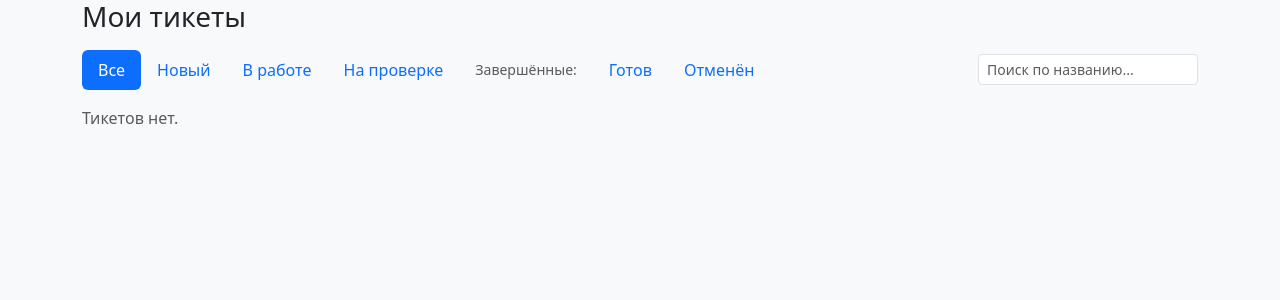
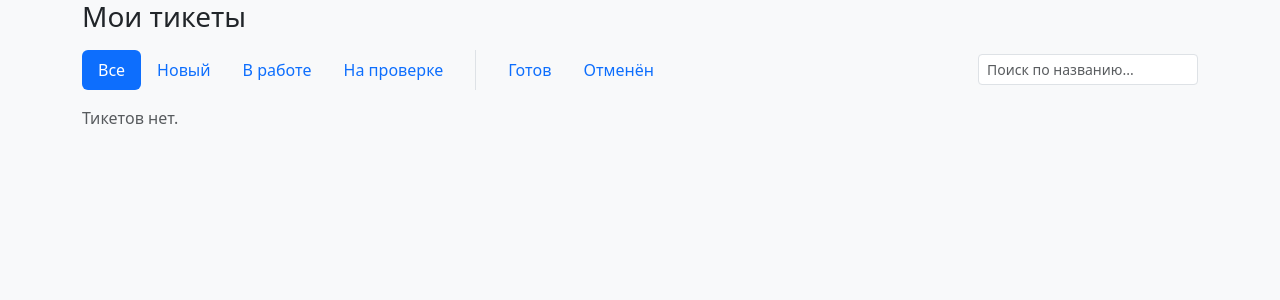
Before and after one commit to Almaziko/gemticket, a Flask app: template app/templates/admin/dashboard.html in a window 1280 px wide. Shown: the top 300 px of the page. Run offline with Flask 3, Linux system fonts and the light colour scheme; the template is opened without the code that fills it: values that come from a table or form of the project are taken from there, others are empty; data comes from the database, SQL or seed files in the repository; parts of the project's set-up code (start-up, migrations or seed data) failed here and were passed over.

Commit message:
Убрать текстовый лейбл "Завершённые:" у табов фильтра
Разделение уже очевидно из подзаголовков таблиц ниже; вместо текста —
просто вертикальный разделитель между двумя группами табов.

Co-Authored-By: Claude Sonnet 5 <noreply@anthropic.com>

```diff
--- a/app/templates/admin/dashboard.html
+++ b/app/templates/admin/dashboard.html
@@ -40,8 +40,7 @@
         </ul>
         {% set final_statuses = statuses|selectattr('is_final')|list %}
         {% if final_statuses %}
-        <span class="text-muted small">Завершённые:</span>
-        <ul class="nav nav-pills mb-0">
+        <ul class="nav nav-pills mb-0 border-start ps-3">
             {% for s in final_statuses %}
             <li class="nav-item"><a class="nav-link {% if status_filter == s.id %}active{% endif %}" href="{{ url_for('admin.dashboard', status=s.id, q=search) }}">{{ s.name }}</a></li>
             {% endfor %}
--- a/app/templates/client/tickets_list.html
+++ b/app/templates/client/tickets_list.html
@@ -45,8 +45,7 @@
         </ul>
         {% set final_statuses = statuses|selectattr('is_final')|list %}
         {% if final_statuses %}
-        <span class="text-muted small">Завершённые:</span>
-        <ul class="nav nav-pills mb-0">
+        <ul class="nav nav-pills mb-0 border-start ps-3">
             {% for s in final_statuses %}
             <li class="nav-item">
                 <a class="nav-link {% if status_filter == s.id %}active{% endif %}" href="{{ url_for('client.tickets_list', status=s.id, q=search) }}">{{ s.name }}</a>
```
